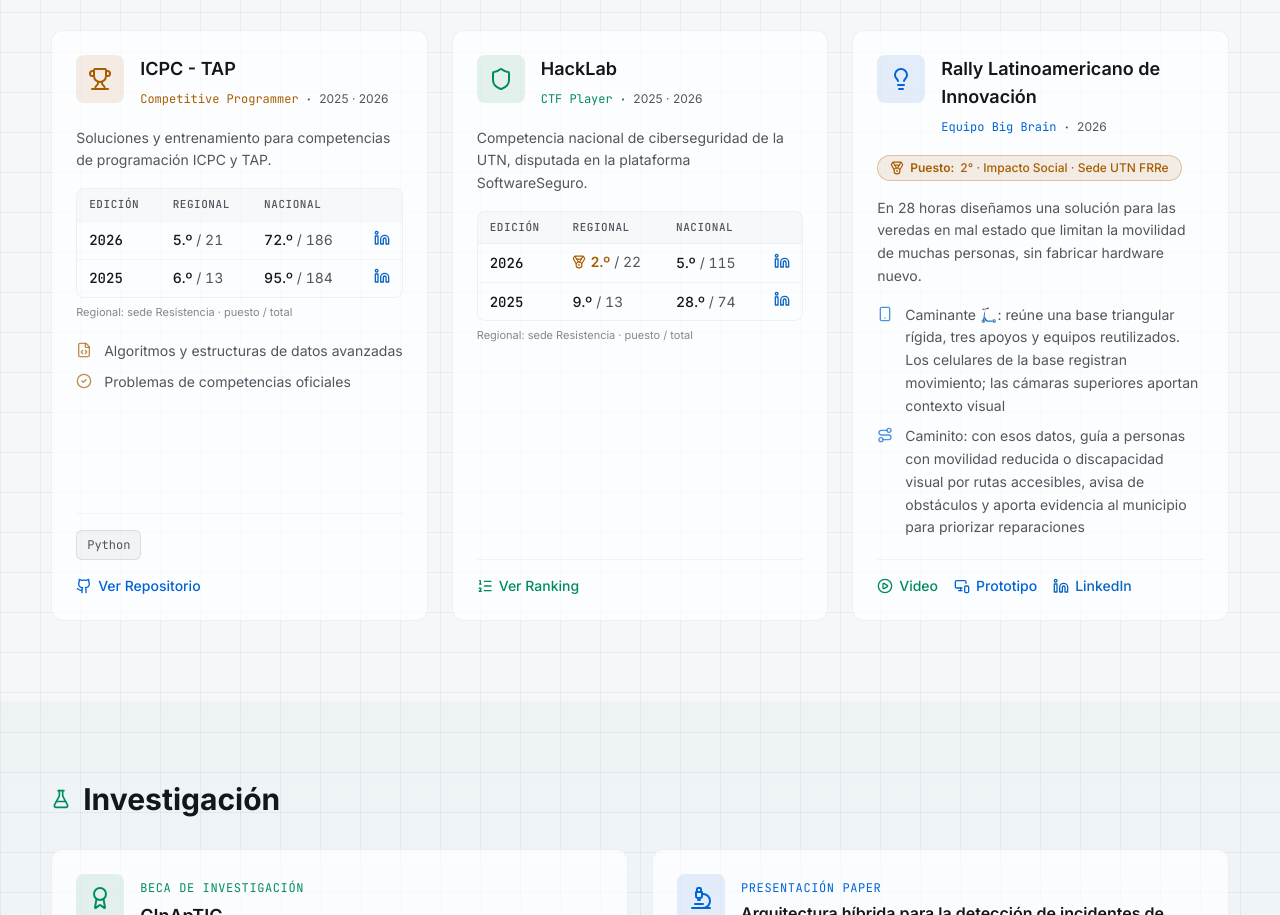
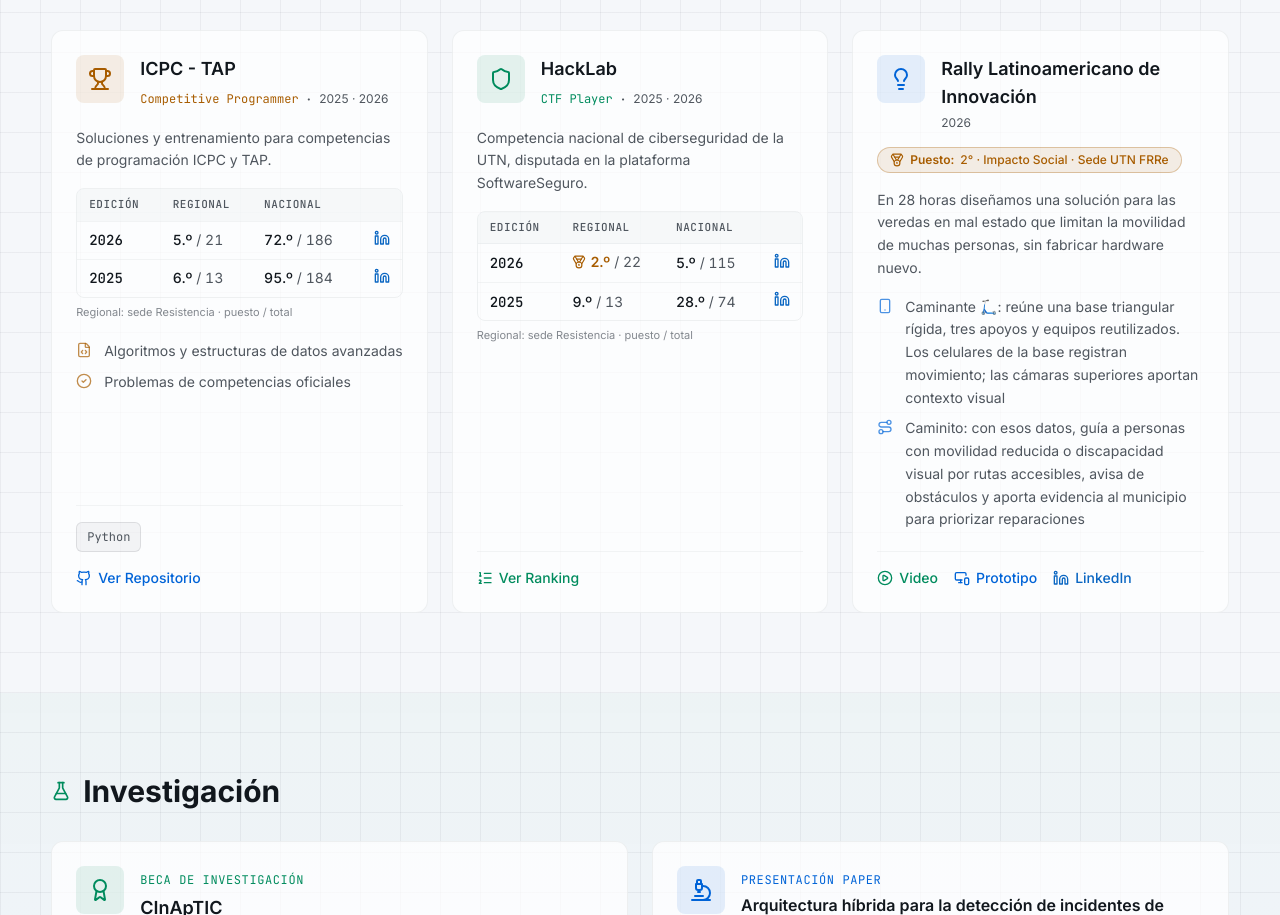
Before and after one commit to gonzaorban/portfolio, a Next.js app: page / in a window 1280 px wide. Shown: the part 1548-2463 px from the top of the page. Built offline with nearby package versions, Linux system fonts and the light colour scheme; no server answers.

Commit message:
Quitar 'Equipo Big Brain' del Rally
Co-Authored-By: Claude Opus 5.5 <noreply@anthropic.com>

```diff
--- a/components/competitions.tsx
+++ b/components/competitions.tsx
@@ -38,7 +38,7 @@ interface EditionResult {
 
 interface Competition {
   title: string
-  role: string
+  role?: string
   context?: string
   placement?: string
   description: string
@@ -109,7 +109,6 @@ const competitions: Competition[] = [
   },
   {
     title: "Rally Latinoamericano de Innovación",
-    role: "Equipo Big Brain",
     context: "2026",
     placement: "2° · Impacto Social · Sede UTN FRRe",
     description:
@@ -216,12 +215,14 @@ export function Competitions() {
                       {competition.title}
                     </h3>
                     <div className="flex flex-wrap items-center gap-2 mt-1">
-                      <span className={`text-xs font-mono ${accent.text}`}>{competition.role}</span>
+                      {competition.role && (
+                        <span className={`text-xs font-mono ${accent.text}`}>{competition.role}</span>
+                      )}
+                      {competition.role && competition.context && (
+                        <span className="text-muted-foreground">·</span>
+                      )}
                       {competition.context && (
-                        <>
-                          <span className="text-muted-foreground">·</span>
-                          <span className="text-xs text-muted-foreground">{competition.context}</span>
-                        </>
+                        <span className="text-xs text-muted-foreground">{competition.context}</span>
                       )}
                     </div>
                   </div>
```
